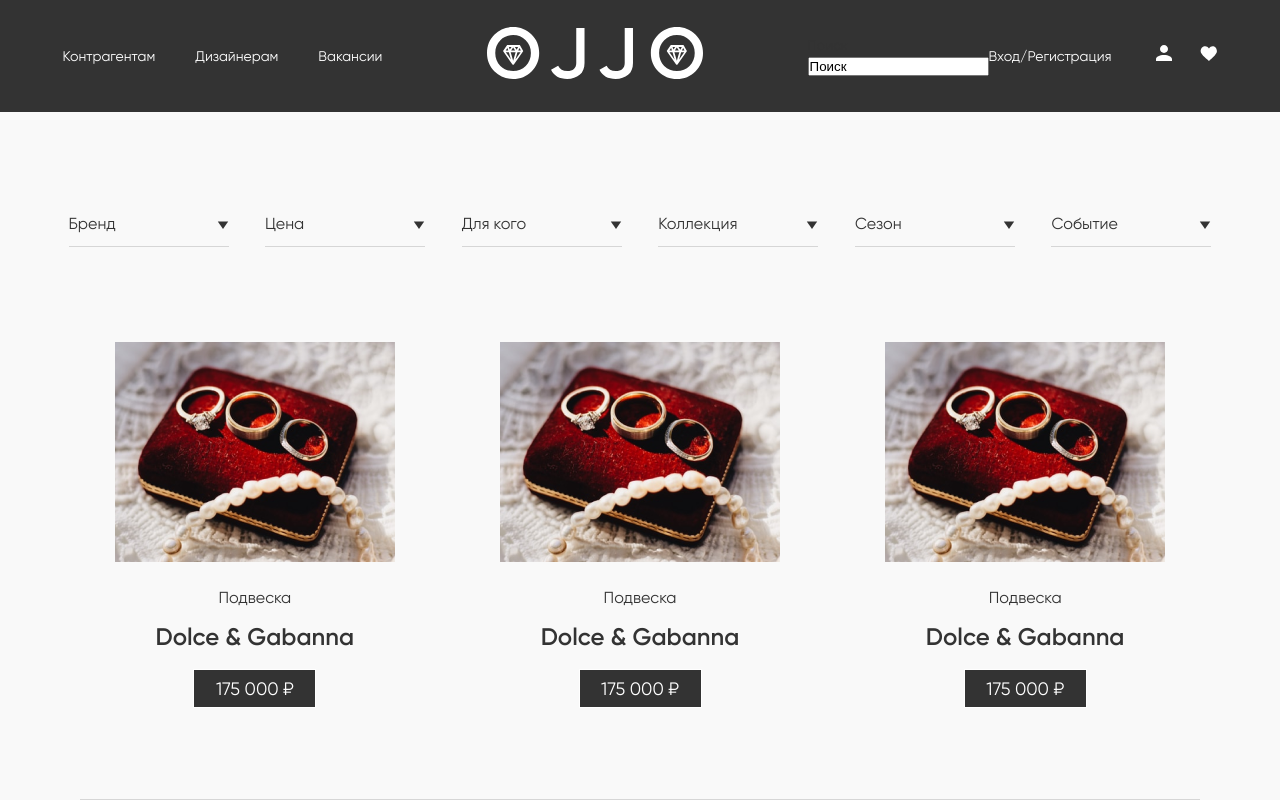
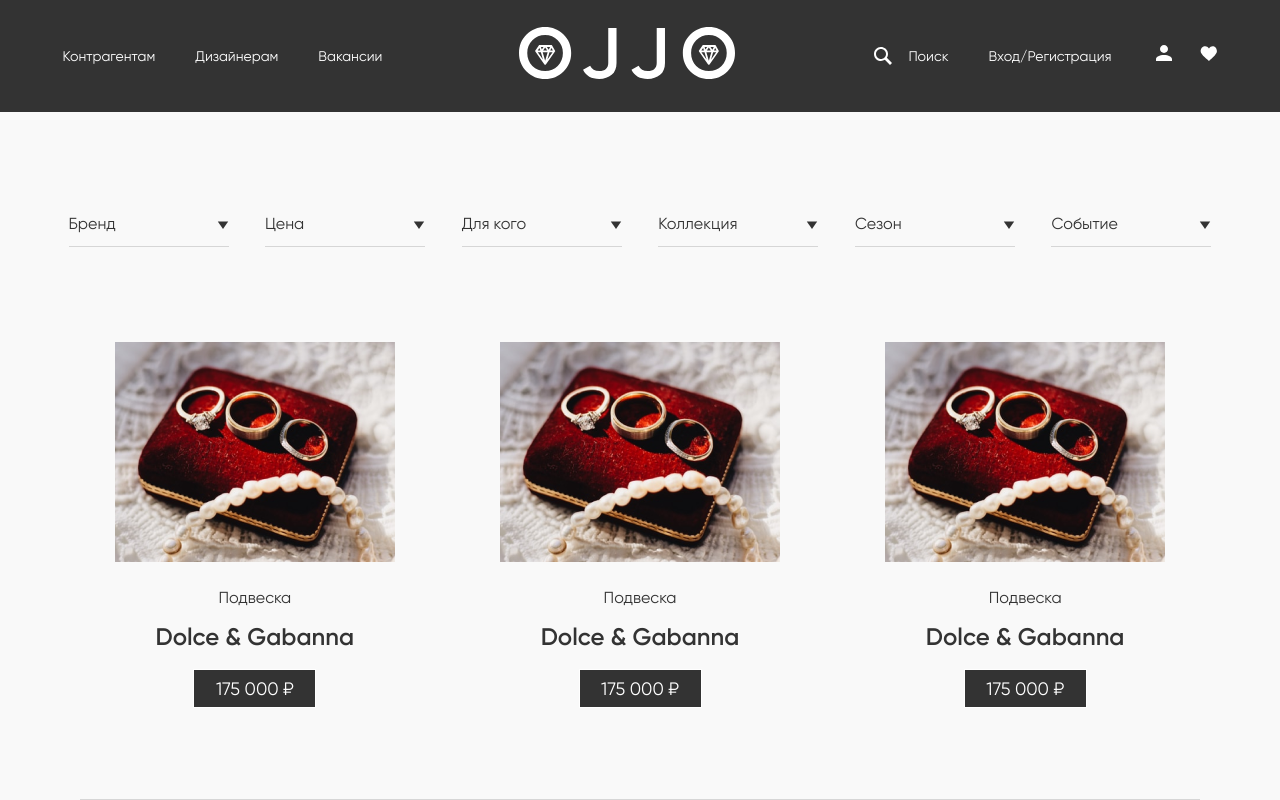
Before and after one commit to MrLearn-n/OJJO, a plain HTML site: page catalog.html in a window 1280 px wide. Shown: the top 800 px of the page. Drawn offline with Linux system fonts and the light colour scheme.

Commit message:
добавил на страницы search

```diff
--- a/catalog.html
+++ b/catalog.html
@@ -10,6 +10,7 @@
     <link rel="stylesheet" type="text/css" href="css/catalogPage-css/catalog.css">
     <link rel="stylesheet" type="text/css" href="css/catalogPage-css/catalog-media.css">
     <link rel="stylesheet" type="text/css" href="css/burger.css">
+    <link rel="stylesheet" type="text/css" href="css/search.css">
     <title>OJJO - Catalog</title>
 </head>
 <body>
@@ -33,11 +34,12 @@
                     </div>
                     <div class="contact content">
                         <div class="search">
-                            <div class="seacrh-hover-btn">
+                            <div class="seacrh-click-btn">
+                                <span></span>
                                 <p>Поиск</p>
                             </div>
-                            <div class="search-after-hover">
-                                <input type="search" value="Поиск" placeholder="">
+                            <div class="search-after_click">
+                                <input type="search" value="Поиск" placeholder="Я ищу...">
                             </div>
                         </div>
                         <ul class="account__item content">
@@ -643,5 +645,6 @@
      </footer>
      <script src="js/burger.js"></script>
      <script src="js/catalogPageFilterShow.js"></script>
+     <script src="js/search.js"></script>
 </body>
 </html>
```
Also changed, not shown: product.html (+6 -3 lines).
